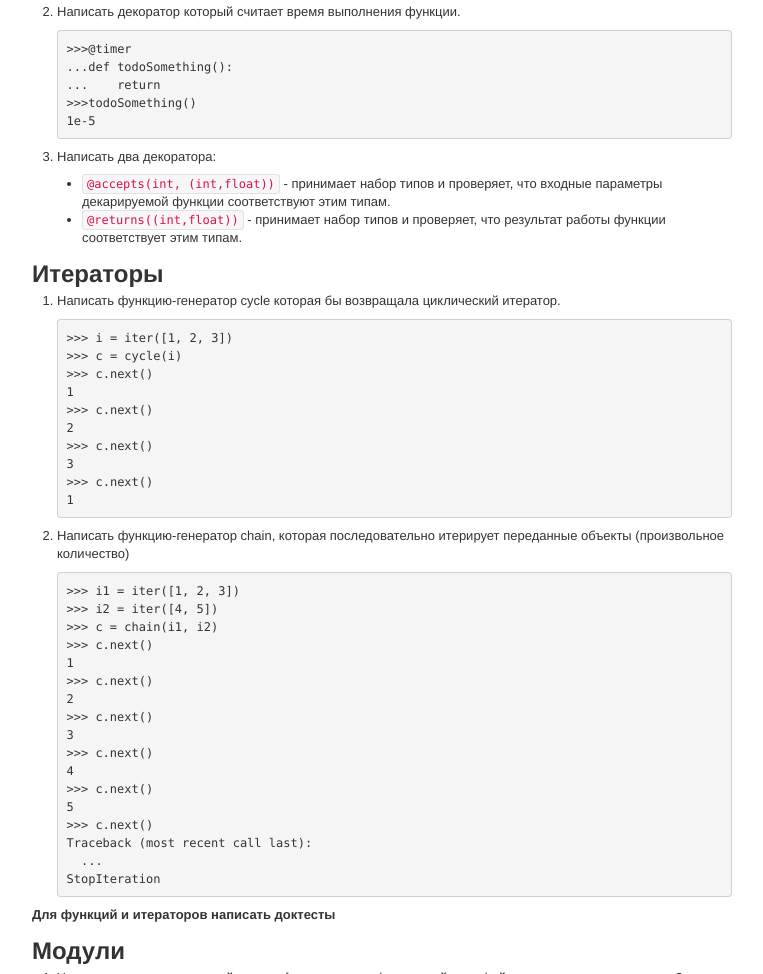
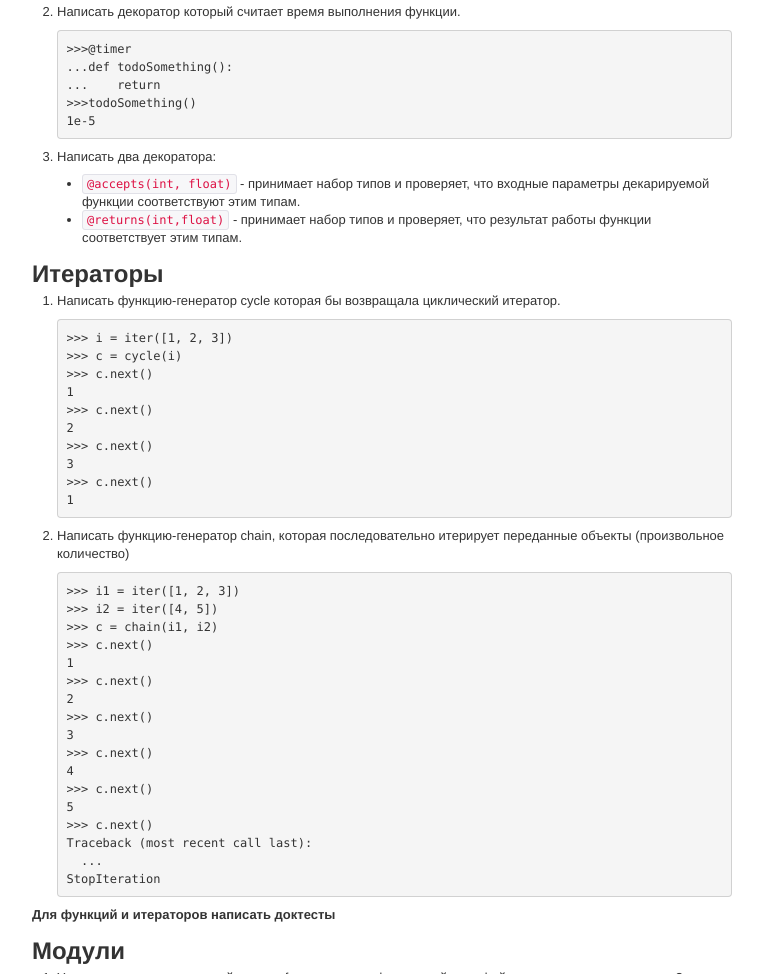
Before and after one commit to semeyon/python-quiz, a plain HTML site: page index.html in a window 1280 px wide. Shown: the part 1397-2371 px from the top of the page, without its empty margins (258-1021 px from the left). Drawn offline with Linux system fonts and the light colour scheme.

Commit message:
Decorators changed

```diff
--- a/index.html
+++ b/index.html
@@ -105,8 +105,8 @@ Hello world, some_function!
 </pre></li>
 <li><p>Написать два декоратора:
         <ul>
-            <li><code>@accepts(int, (int,float))</code> - принимает набор типов и проверяет, что входные параметры декарируемой функции соответствуют этим типам.</li>
-            <li><code>@returns((int,float))</code> - принимает набор типов и проверяет, что результат работы функции соответствует этим типам.</li>
+            <li><code>@accepts(int, float)</code> - принимает набор типов и проверяет, что входные параметры декарируемой функции соответствуют этим типам.</li>
+            <li><code>@returns(int,float)</code> - принимает набор типов и проверяет, что результат работы функции соответствует этим типам.</li>
         </ul>
     </p>
 </li>
```
